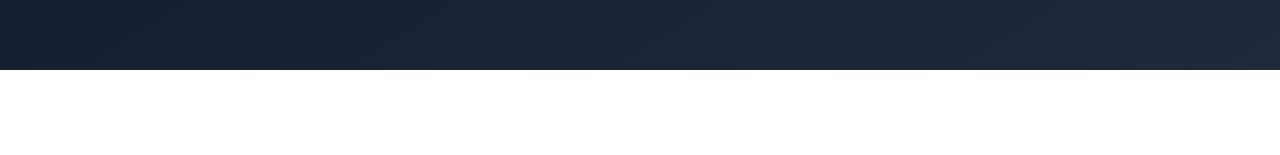
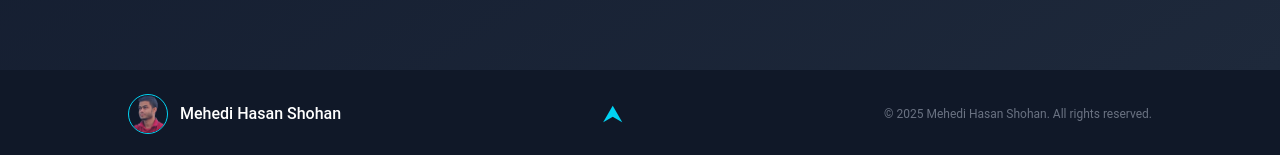
Before and after one commit to mehedihasanshohan/shohan-portfolio, a React (Vite) app: page / in a window 1280 px wide. Shown: the part 3982-4137 px from the top of the page. Before the commit the page ends 4052 px from the top, so only its background shows below. Built offline with nearby package versions, Linux system fonts and the light colour scheme.

Commit message:
footer added

```diff
--- a/src/App.jsx
+++ b/src/App.jsx
@@ -8,6 +8,7 @@ import Contact from './components/Contact/Contact';
 import { Toaster } from 'react-hot-toast';
 import Education from './components/Education/Education';
 import SkillsSection from './components/Skills/SkillsSection';
+import Footer from './components/Footer/Footer';
 
 function App() {
 
@@ -27,6 +28,7 @@ function App() {
         {/* <section id="projects" className="h-screen text-white p-10">Projects Section</section> */}
         <section id="experience" className=" "><Education></Education></section>
         <section id="contact" className=" "><Contact></Contact></section>
+        <section id='footer'><Footer></Footer></section>
       {/* </div> */}
     </>
   )
--- /dev/null
+++ b/src/components/Footer/Footer.jsx
@@ -0,0 +1,40 @@
+import img from '../../assets/2.png';
+
+const Footer = () => {
+  const scrollToTop = () => {
+    window.scrollTo({ top: 0, behavior: 'smooth' });
+  };
+
+  return (
+    <footer className="bg-gray-900 text-gray-300 py-6 px-4">
+      <div className="max-w-5xl mx-auto flex flex-col md:flex-row items-center justify-between gap-6">
+
+        {/* Left: Name & Image */}
+        <div className="flex items-center gap-3 text-sm md:text-base">
+          <img
+            src={img}
+            alt="Mehedi Hasan Shohan"
+            className="w-10 h-10 rounded-full object-cover border border-cyan-400"
+          />
+          <span className="text-white font-medium">Mehedi Hasan Shohan</span>
+        </div>
+
+        {/* Center: Back to Top Button */}
+        <button
+          onClick={scrollToTop}
+          className="text-cyan-400 hover:text-white transition text-lg"
+          aria-label="Back to Top"
+        >
+          <span className="text-2xl">⮝</span>
+        </button>
+
+        {/* Right: Copyright */}
+        <div className="text-xs text-gray-500 text-center md:text-right">
+          © 2025 Mehedi Hasan Shohan. All rights reserved.
+        </div>
+      </div>
+    </footer>
+  );
+};
+
+export default Footer;
```
